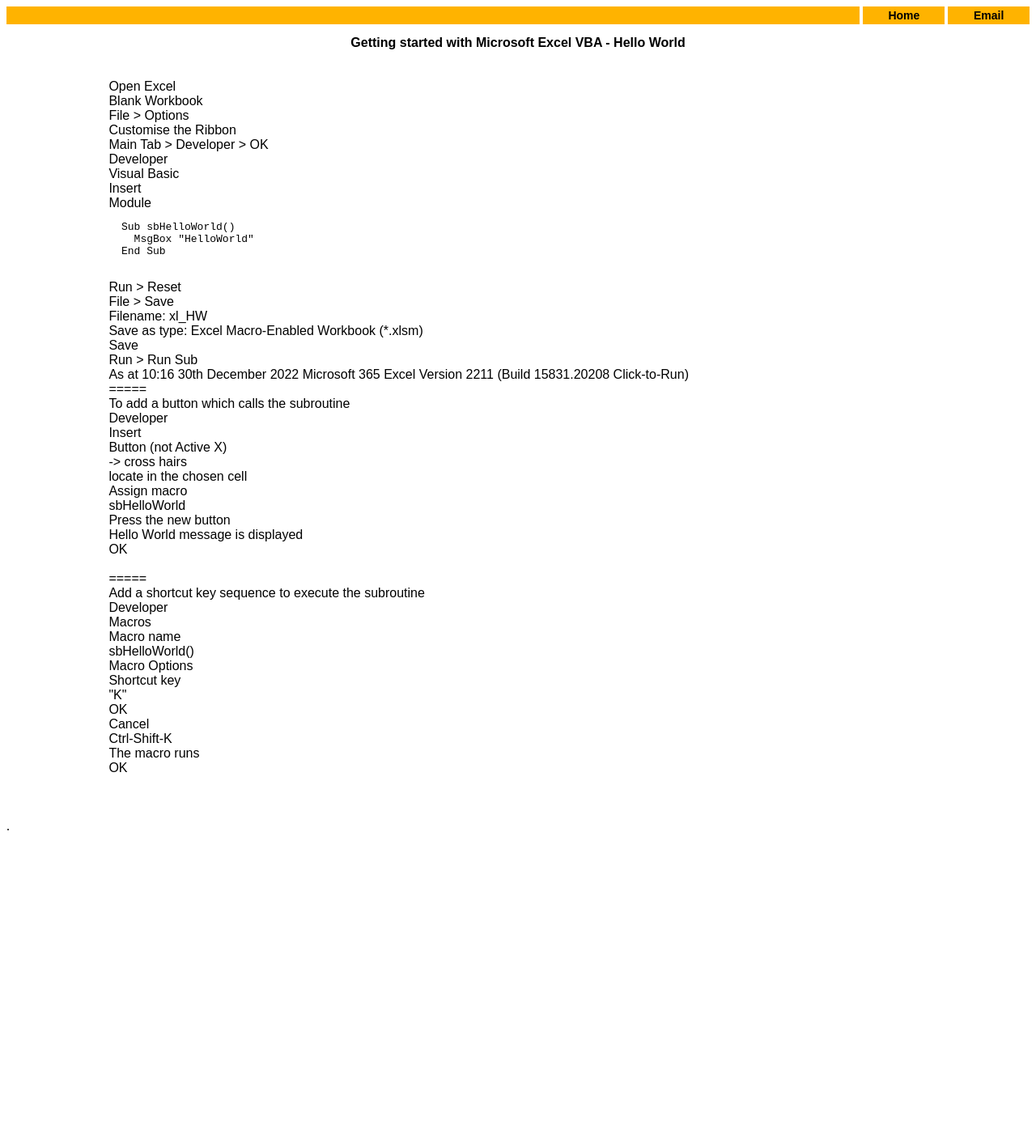
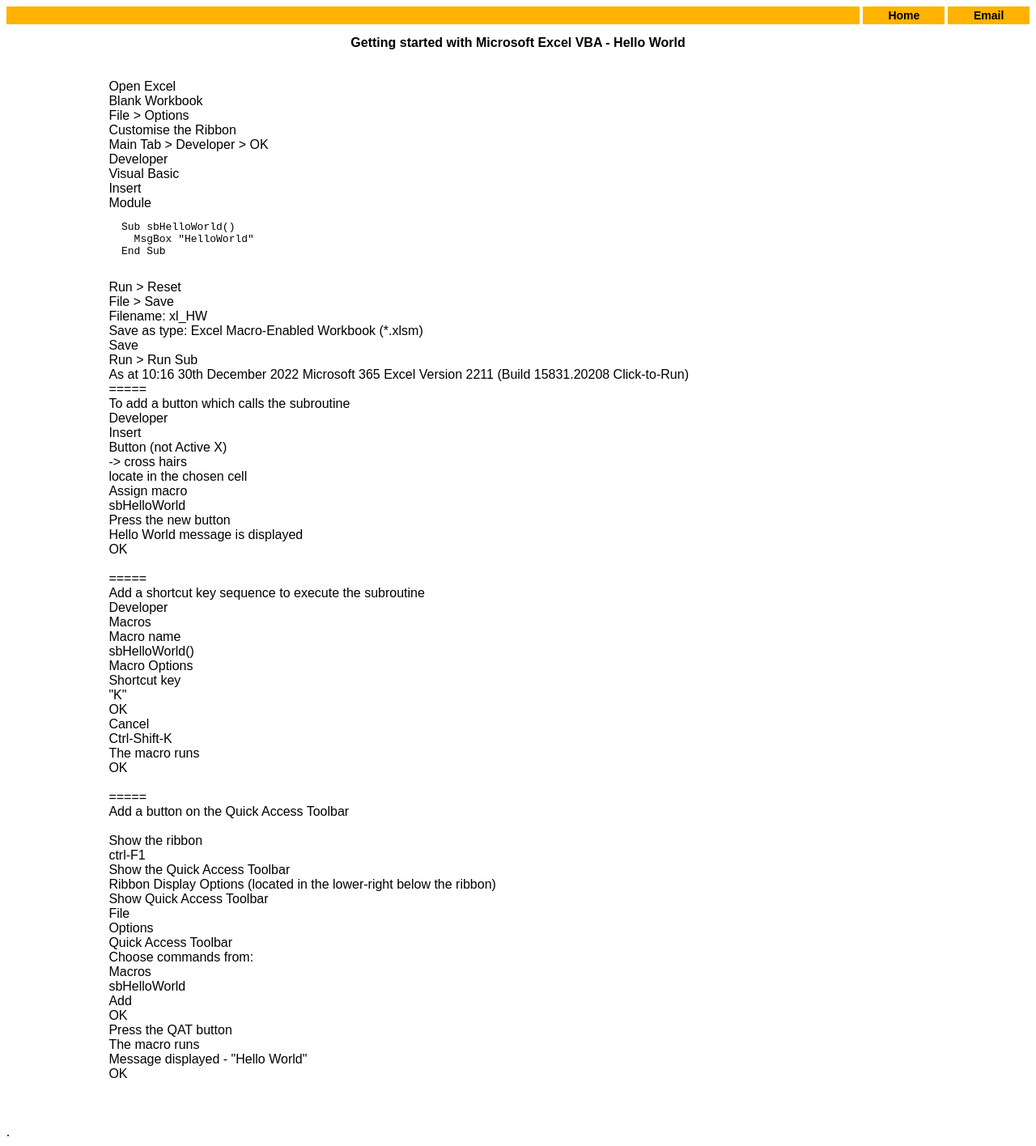
Before and after one commit to DaveTallett26/davetallett26.github.io, a Jekyll site: the page SOExcelHW.html, which Jekyll copies as it is, in a window 1280 px wide. Shown: the whole page at 81% size. Built offline with Jekyll 4.4.1, drawn with Linux system fonts in a browser that asks for light colours; before the commit the page ends 1038 px from its top, so only the background shows below that.

Commit message:
QAT button

```diff
--- a/SOExcelHW.html
+++ b/SOExcelHW.html
@@ -108,6 +108,46 @@
   OK
   <br/>
   <br/>
+  =====
+  <br/>
+  Add a button on the Quick Access Toolbar
+  <br/>
+  <br/>
+  Show the ribbon
+  <br/>
+  ctrl-F1
+  <br/>
+  Show the Quick Access Toolbar
+  <br/>
+  Ribbon Display Options (located in the lower-right below the ribbon)
+  <br/>
+  Show Quick Access Toolbar
+  <br/>
+  File
+  <br/>
+  Options
+  <br/>
+  Quick Access Toolbar
+  <br/>
+  Choose commands from:
+  <br/>
+  Macros
+  <br/>
+  sbHelloWorld
+  <br/>
+  Add
+  <br/>
+  OK
+  <br/>
+  Press the QAT button
+  <br/>
+  The macro runs
+  <br/>
+  Message displayed - "Hello World"
+  <br/>
+  OK
+  <br/>
+  <br/>
   </div>
   <br/>
   <br/>
```
